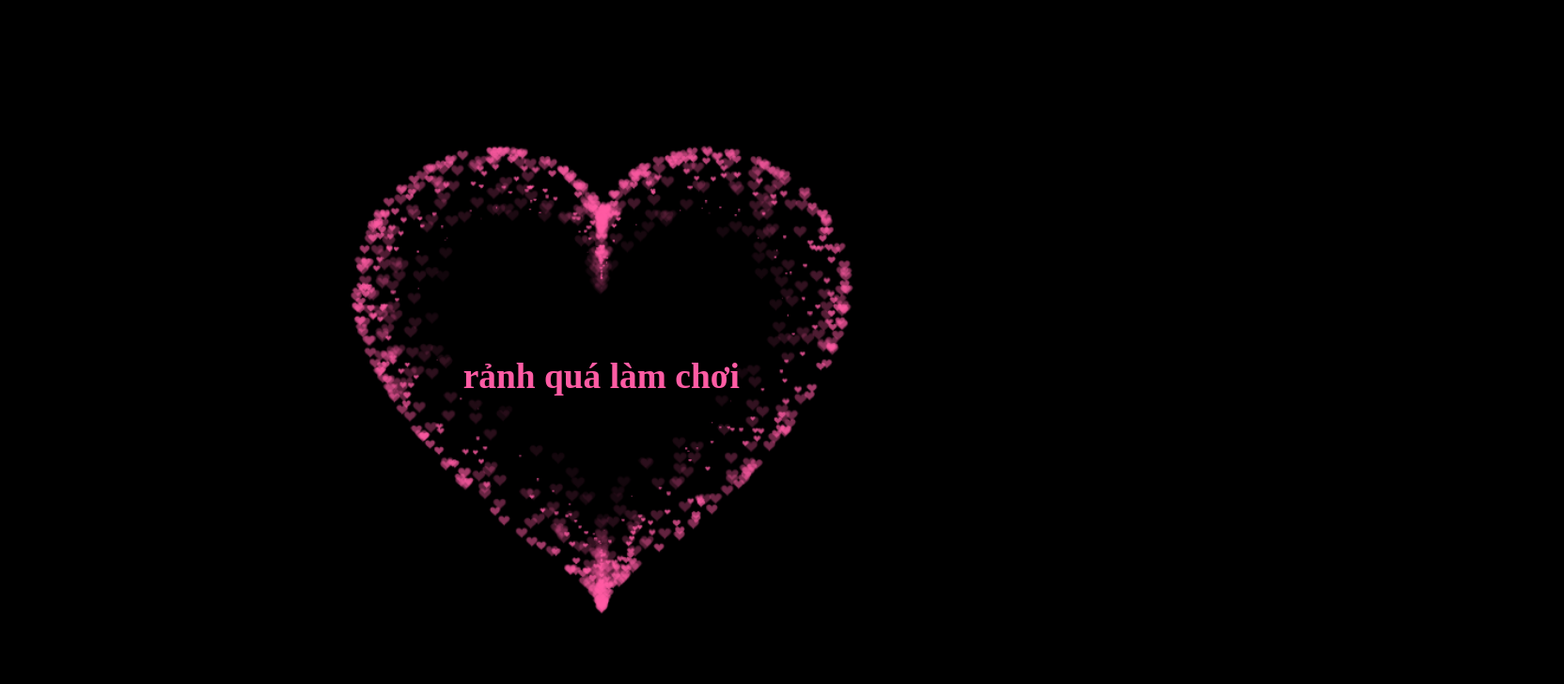
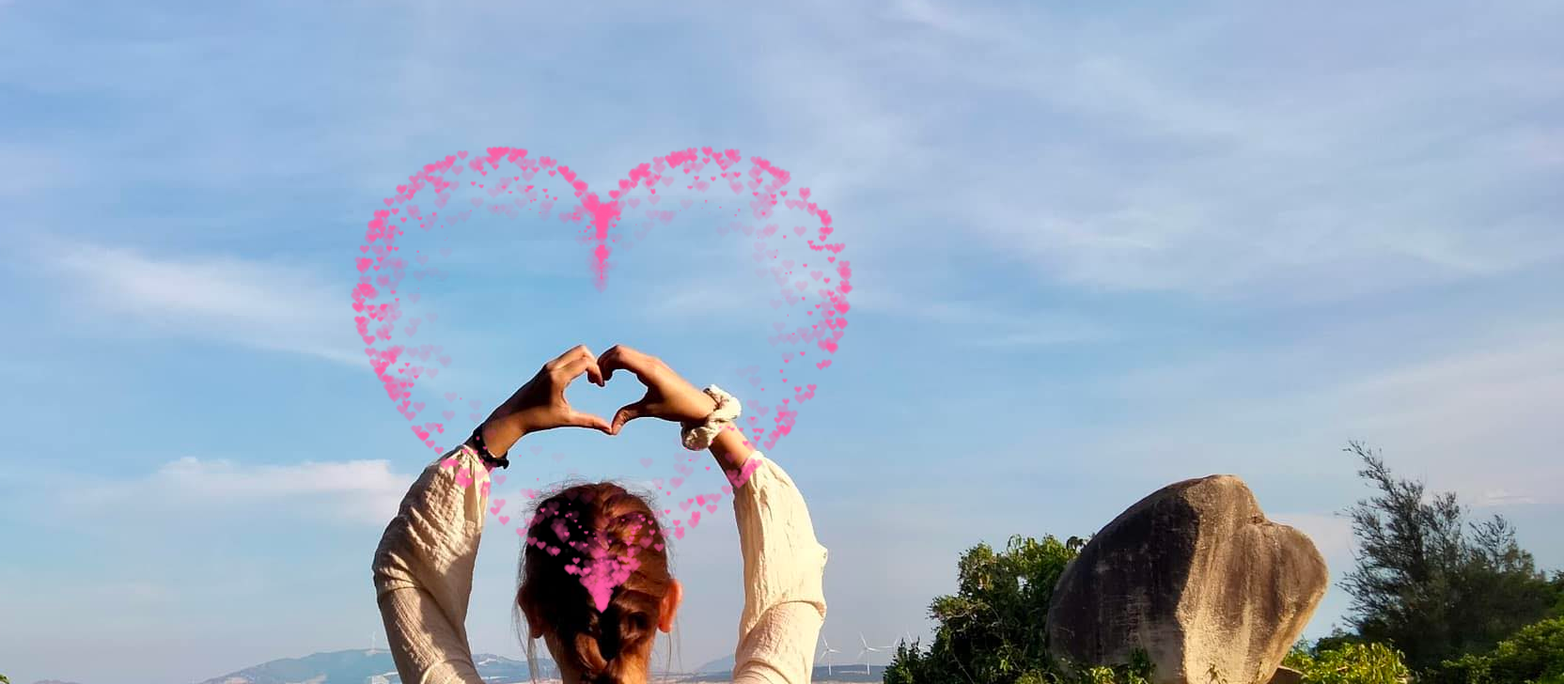
Before and after one commit to Shren2606/thi-n, a plain HTML site: page index.html in a window 1280 px wide. Shown: the top 728 px of the page at 94% size, 1664 px wide, since content can reach past the window. Drawn offline with Linux system fonts and the light colour scheme.

Commit message:
first commit

```diff
--- a/index.html
+++ b/index.html
@@ -27,7 +27,7 @@
 
         margin: 0;
 
-        background: #000;
+        background: rgb(29, 167, 232);
 
         display: flex;
 
@@ -174,7 +174,7 @@
 
   <body>
 
-    <h1>rảnh quá làm chơi</h1>
+    <img src="nga.jpg" alt="Nga" >
 
     <div class="box">
 
```
Also changed, not shown: nga.jpg (added).
